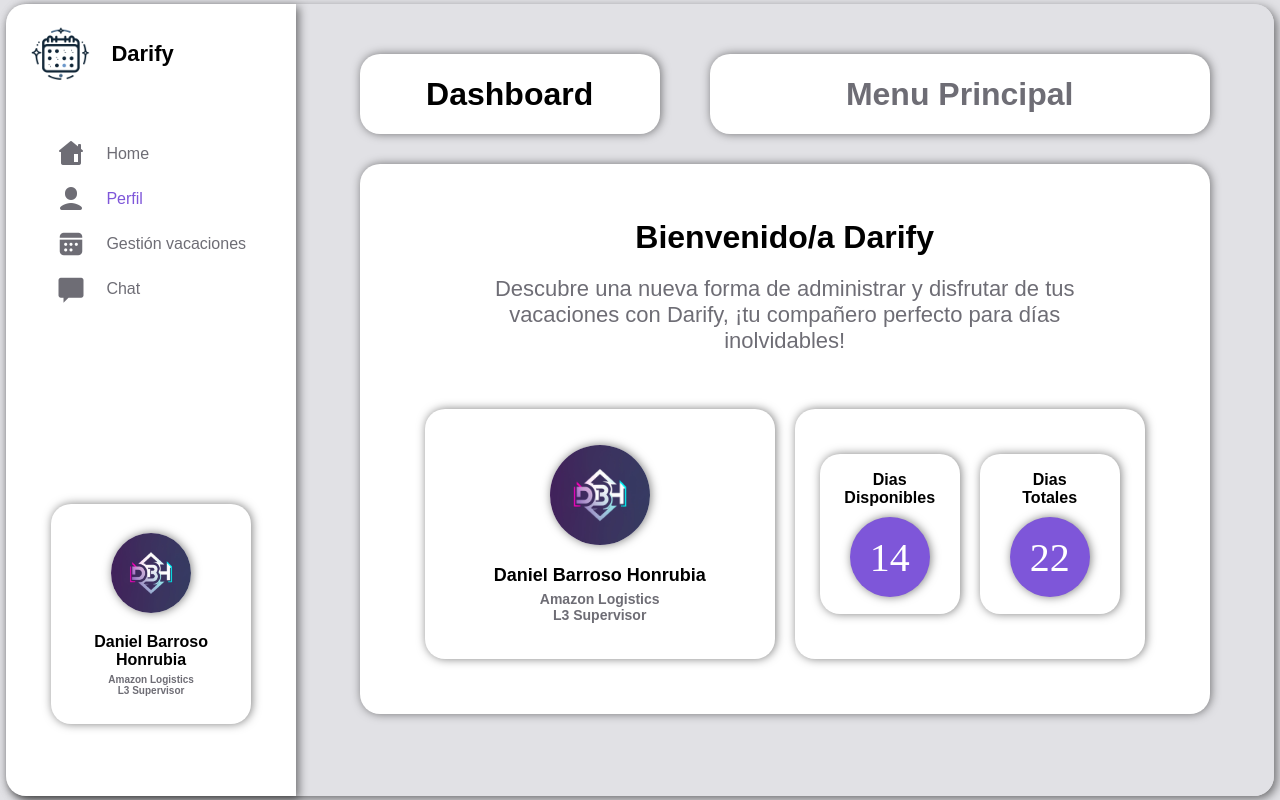
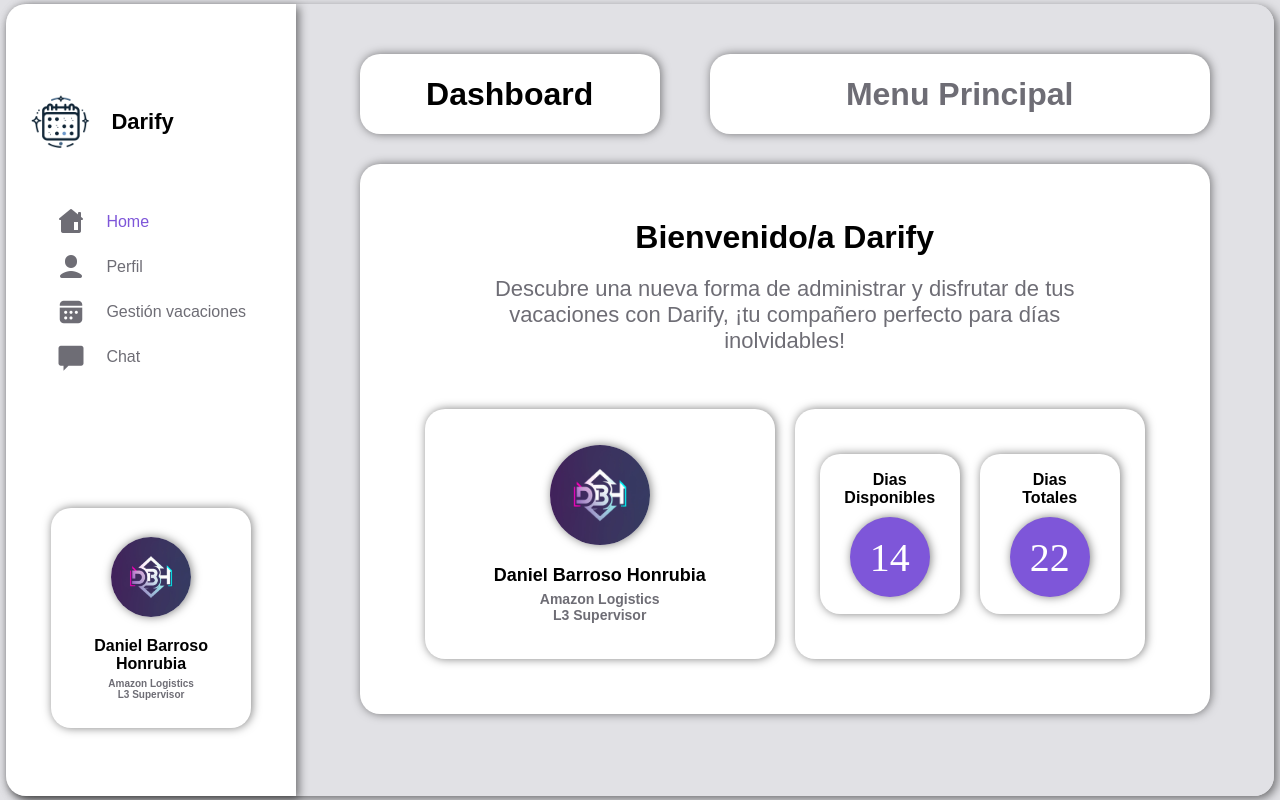
Before and after one commit to Dabahon/Darify, a plain HTML site: page home.html in a window 1280 px wide. Drawn offline with Linux system fonts and the light colour scheme.

Commit message:
Actualizacion-3

```diff
--- a/css/styleGestion.css
+++ b/css/styleGestion.css
@@ -44,7 +44,7 @@ header {
     box-shadow: 3px 3px 10px rgba(0, 0, 0, 0.5);
     display: flex;
     flex-direction: column;
-    gap: 200px;
+    justify-content: space-around;
 }
 
 .logo {
--- a/css/styleIndex.css
+++ b/css/styleIndex.css
@@ -40,7 +40,8 @@ header {
     box-shadow: 3px 3px 10px rgba(0, 0, 0, 0.5);
     display: flex;
     flex-direction: column;
-    gap: 200px;
+    justify-content: space-around;
+
 }
 .logo {
     padding-left: 5px;
--- a/css/stylePerfil.css
+++ b/css/stylePerfil.css
@@ -40,7 +40,7 @@ header {
     box-shadow: 3px 3px 10px rgba(0, 0, 0, 0.5);
     display: flex;
     flex-direction: column;
-    gap: 200px;
+    justify-content: space-around;
 }
 .logo {
     padding-left: 5px;
@@ -127,12 +127,12 @@ nav a {
 
 main {
     border-radius: 0px 20px 20px 0px;
-    width: 80%;
+    width: 100vw;
     background-color: var(--color-body);
     display: flex;
     flex-direction: column;
     align-items: center;
-    z-index: -1;
+    z-index: 1;
 }
 .header-main {
     display: flex;
--- a/home.html
+++ b/home.html
@@ -19,9 +19,9 @@
                 <nav>
                     <ul>
                         <li class="navegacion"><img class="icono" src="img/casa.png" alt="Icono Casa"><a
-                                href="home.html">Home</a></li>
+                            id="actual" href="home.html">Home</a></li>
                         <li class="navegacion"><img class="icono" src="img/usuario.png" alt="Icono Usuario"><a
-                                id="actual" href="perfil.html">Perfil</a></li>
+                                 href="perfil.html">Perfil</a></li>
                         <li class="navegacion"><img class="icono" src="img/calendario.png" alt="Icono Calendario"><a
                                 href="gestion.html">Gestión vacaciones</a></li>
                         <li class="navegacion"><img class="icono" src="img/chat.png" alt="Icono Chat"><a
```
Also changed, not shown: gestion.html (+0 -1 lines).
